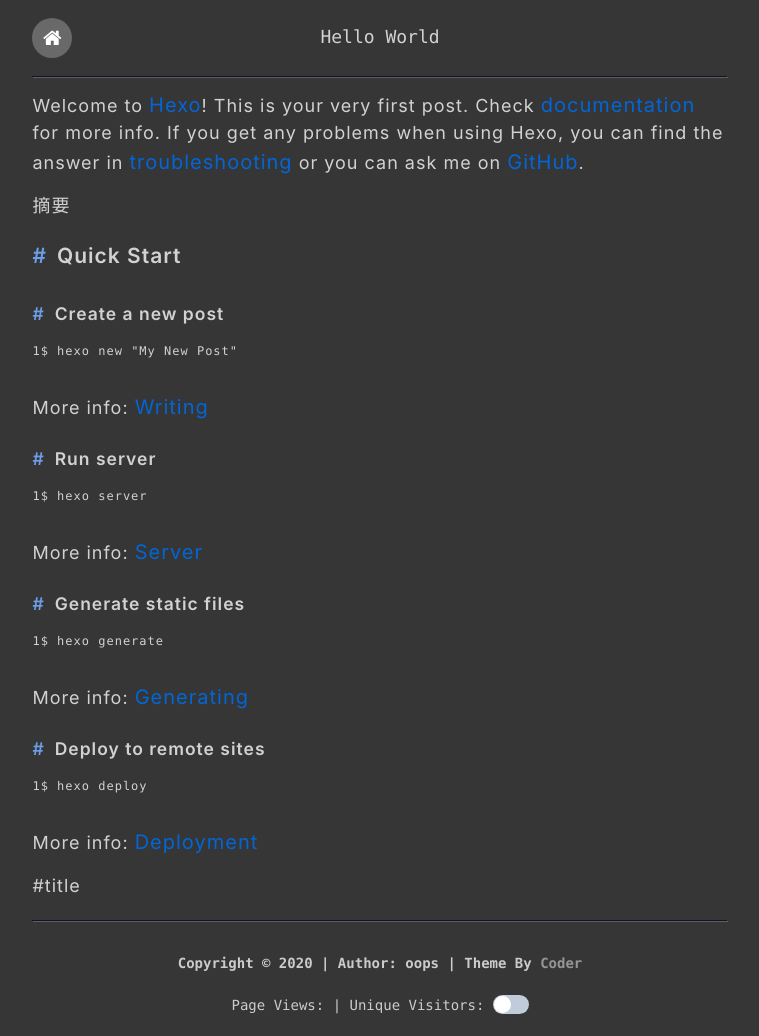
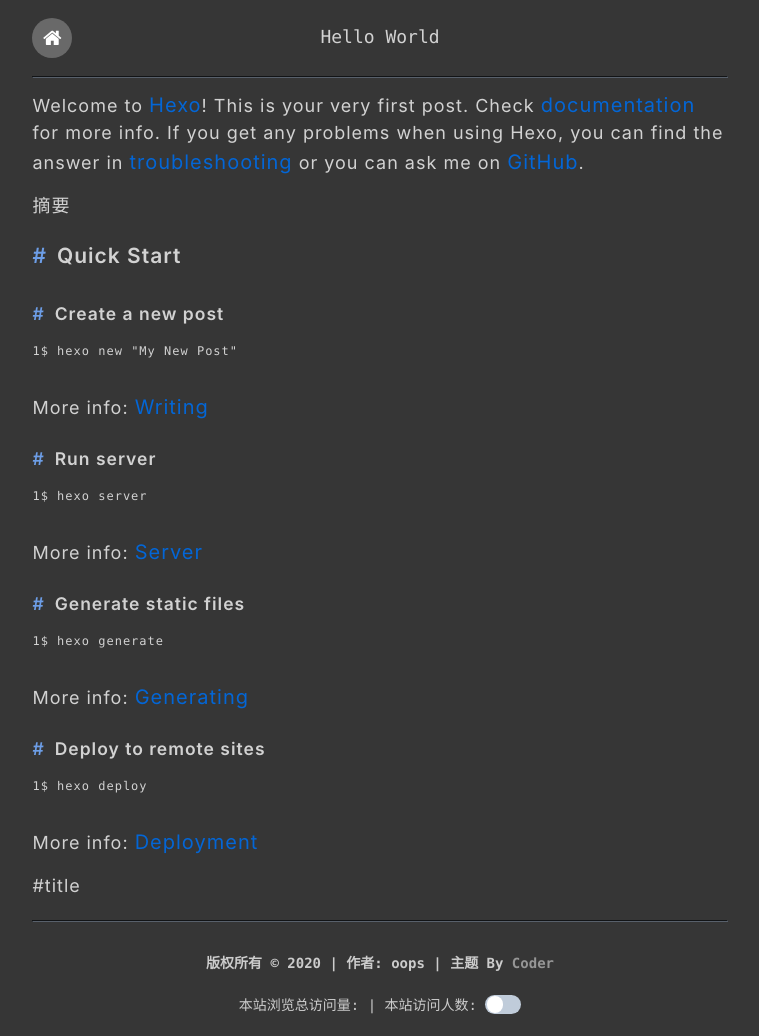
Before and after one commit to Disenchantment1/Disenchantment1.github.io, a plain HTML site: page 2021/09/14/hello-world/index.html in a window 1280 px wide. Shown: the whole page, without its empty margins (260-1019 px from the left). Drawn offline with Linux system fonts and the light colour scheme; some packages are replaced by stand-ins of ours; a script that the page names is missing.

Commit message:
Site updated: 2021-10-13 21:25:55

```diff
--- a/2021/09/14/hello-world/index.html
+++ b/2021/09/14/hello-world/index.html
@@ -57,12 +57,12 @@
 
 </div>
     <div class="footer" id="footer">
-    <p><h4>Copyright © 2020 | Author: oops | Theme By <a class="theme-author" target="_blank" rel="noopener" href="https://github.com/Xunzhuo/hexo-theme-coder" style="font-size:14px; color: #969696">Coder</a></h4>
+    <p><h4>版权所有 © 2020 | 作者: oops | 主题 By <a class="theme-author" target="_blank" rel="noopener" href="https://github.com/Xunzhuo/hexo-theme-coder" style="font-size:14px; color: #969696">Coder</a></h4>
 
         <script async src="//busuanzi.ibruce.info/busuanzi/2.3/busuanzi.pure.mini.js"></script>
-        <span id="busuanzi_container_site_pv">Page Views: <span id="busuanzi_value_site_pv"></span></span>
+        <span id="busuanzi_container_site_pv">本站浏览总访问量: <span id="busuanzi_value_site_pv"></span></span>
         <span class="post-meta-divider">|</span>
-        <span id="busuanzi_container_site_uv">Unique Visitors: <span id="busuanzi_value_site_uv"></span></span>
+        <span id="busuanzi_container_site_uv">本站访问人数: <span id="busuanzi_value_site_uv"></span></span>
 
     <label class="el-switch el-switch-blue el-switch-sm" style="vertical-align: sub;">
         <input type="checkbox" name="switch" id="update_style">
```
Also changed, not shown: 2021/09/14/hello-world2/index.html (+3 -3 lines), 404.html (+3 -3 lines), archives/2021/09/index.html (+3 -3 lines), archives/2021/index.html (+3 -3 lines), archives/index.html (+3 -3 lines), index.html (+3 -3 lines).
